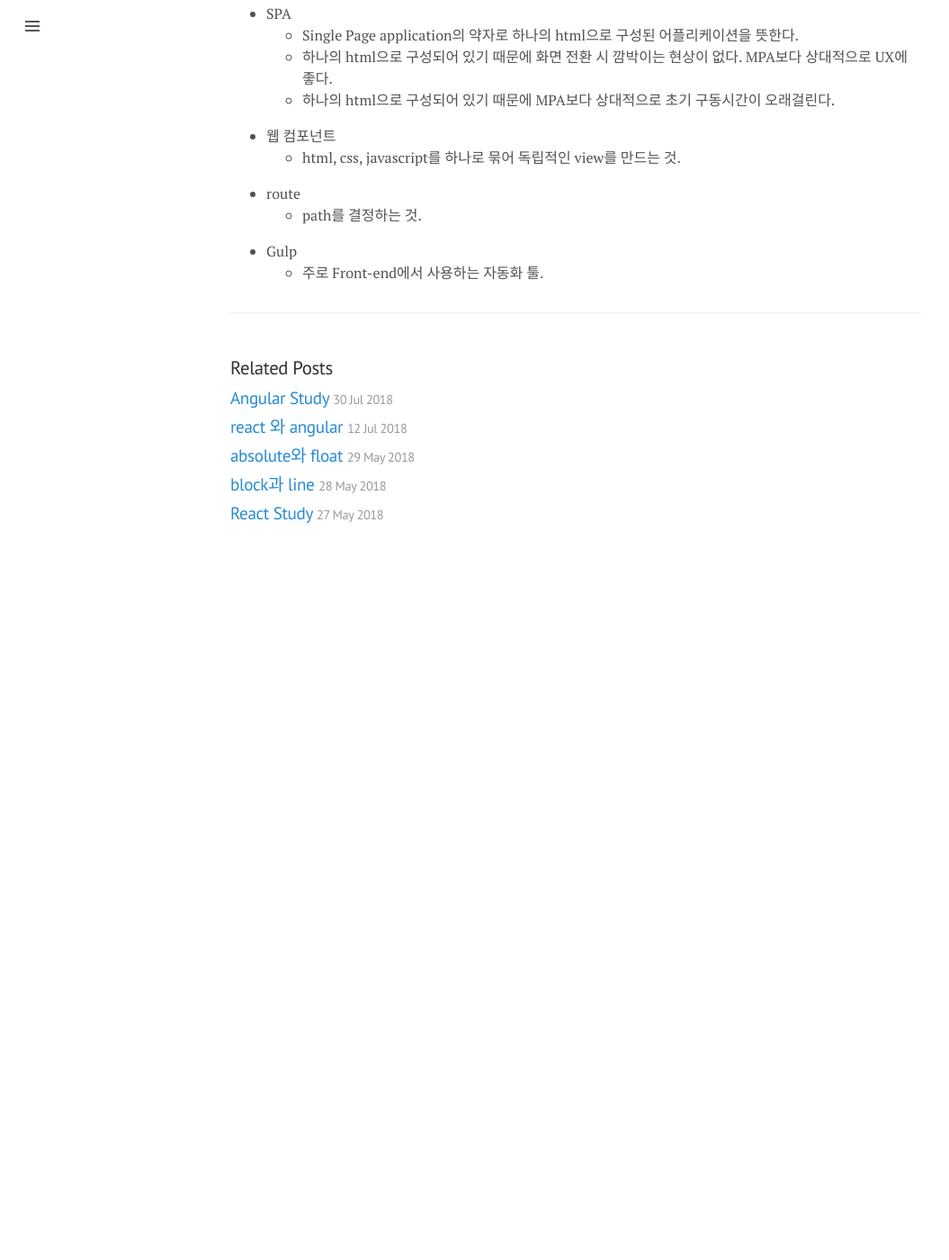
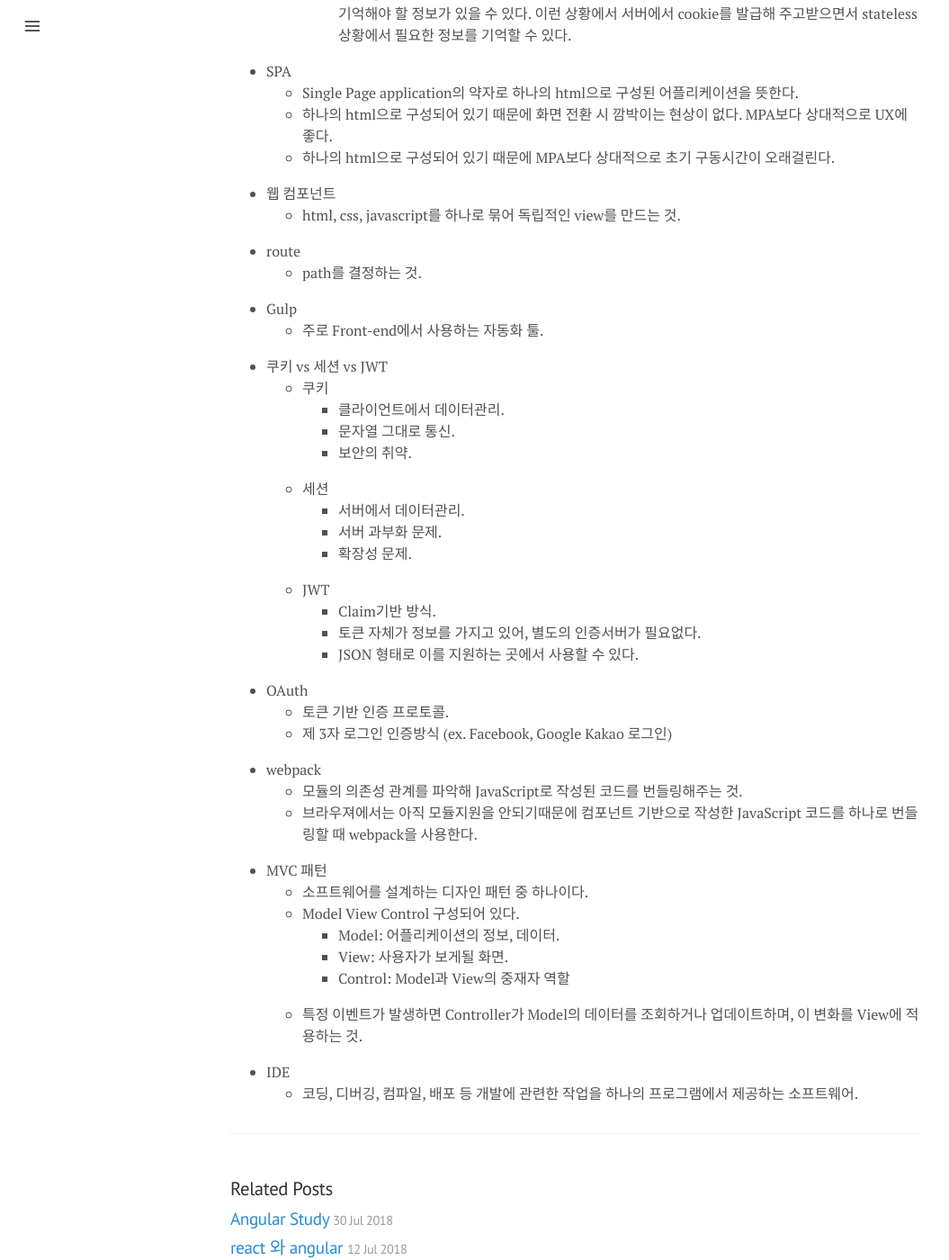
Before and after one commit to austinpark420/austinpark420.github.io, a Jekyll site: the page built from _posts/2018-05-31-javascript.md, in a window 1280 px wide and 1400 px high, scrolled down 6628 px. Shown: the whole window at 90% size, without its empty margins (0-1055 px from the left). Built offline with Jekyll 4.4.1, drawn with Linux system fonts in a browser that asks for light colours; before the commit the page ends 7258 px from its top, so only the background shows below that; some of the changed text lies outside the part shown.

Commit message:
Edit javascript.md

```diff
--- a/_posts/2018-05-31-javascript.md
+++ b/_posts/2018-05-31-javascript.md
@@ -206,6 +206,9 @@ fnc(1, 2, 3); // { '0': 1, '1': 2, '2': 3 }
 - Class
   * ES6에 도입된 키워드로 prototype 기반 언어를 Class기반 언어처럼 사용할 수 있게 해주는 문법적 설탕.
 
+- 추상화
+  * 사물이나 현상의 특성을 가지고 보편적인 원리를 추출하는 것.
+
 - promise
   * 비동기식으로 서버와 통신하는 방법 중 하나로 Ajax의 콜백헬과 에러처리 문제를 보안한 방법이다.
 
@@ -276,3 +279,37 @@ fnc(1, 2, 3); // { '0': 1, '1': 2, '2': 3 }
 
 - Gulp
   * 주로 Front-end에서 사용하는 자동화 툴.
+
+- 쿠키 vs 세션 vs JWT
+  * 쿠키
+    * 클라이언트에서 데이터관리.
+    * 문자열 그대로 통신.
+    * 보안의 취약.
+
+  * 세션
+      * 서버에서 데이터관리.
+      * 서버 과부화 문제.
+      * 확장성 문제.
+  * JWT
+      * Claim기반 방식.
+      * 토큰 자체가 정보를 가지고 있어, 별도의 인증서버가 필요없다.
+      * JSON 형태로 이를 지원하는 곳에서 사용할 수 있다.
+
+- OAuth
+  * 토큰 기반 인증 프로토콜.
+  * 제 3자 로그인 인증방식 (ex. Facebook, Google Kakao 로그인)
+
+- webpack
+  * 모듈의 의존성 관계를 파악해 JavaScript로 작성된 코드를 번들링해주는 것.
+  * 브라우져에서는 아직 모듈지원을 안되기때문에 컴포넌트 기반으로 작성한 JavaScript 코드를 하나로 번들링할 때 webpack을 사용한다.
+
+- MVC 패턴
+  * 소프트웨어를 설계하는 디자인 패턴 중 하나이다.
+  * Model View Control 구성되어 있다.
+    * Model: 어플리케이션의 정보, 데이터.
+    * View: 사용자가 보게될 화면.
+    * Control: Model과 View의 중재자 역할
+  * 특정 이벤트가 발생하면 Controller가 Model의 데이터를 조회하거나 업데이트하며, 이 변화를 View에 적용하는 것.
+
+- IDE
+  * 코딩, 디버깅, 컴파일, 배포 등 개발에 관련한 작업을 하나의 프로그램에서 제공하는 소프트웨어.
```
